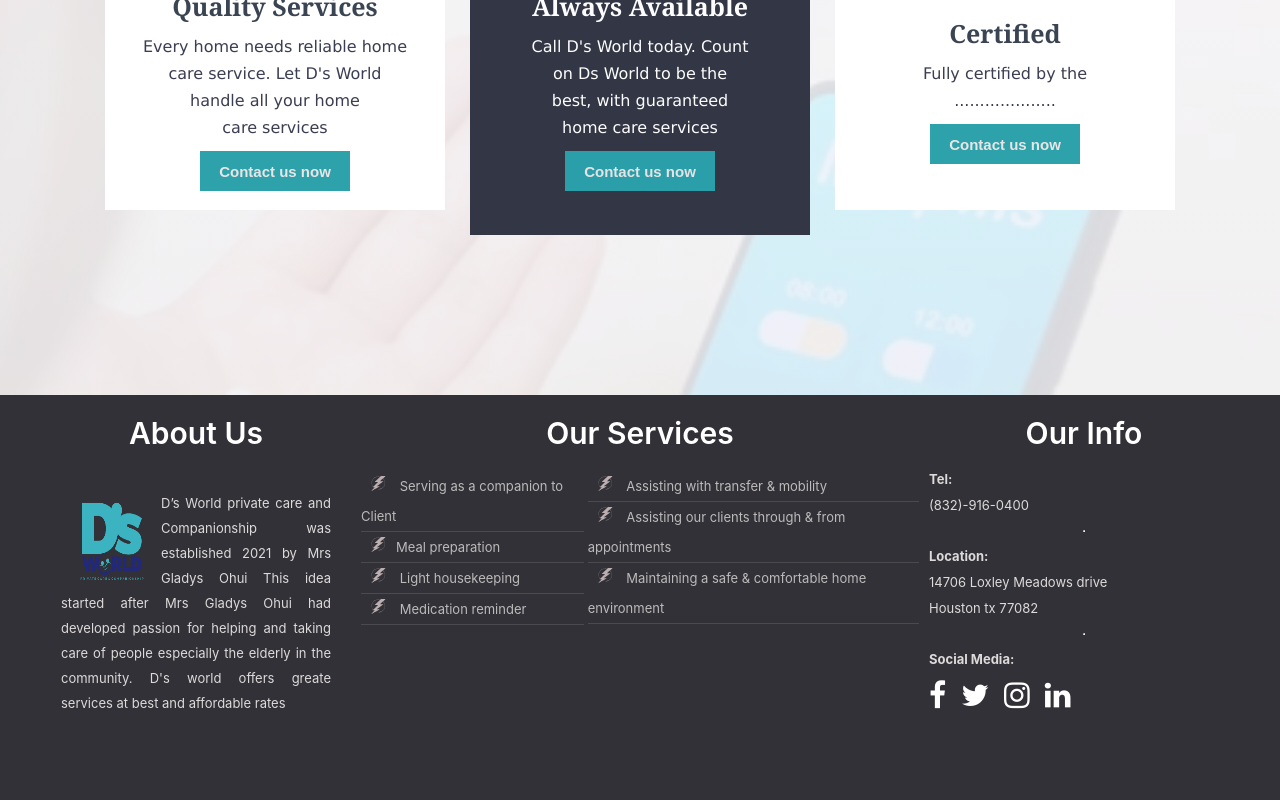
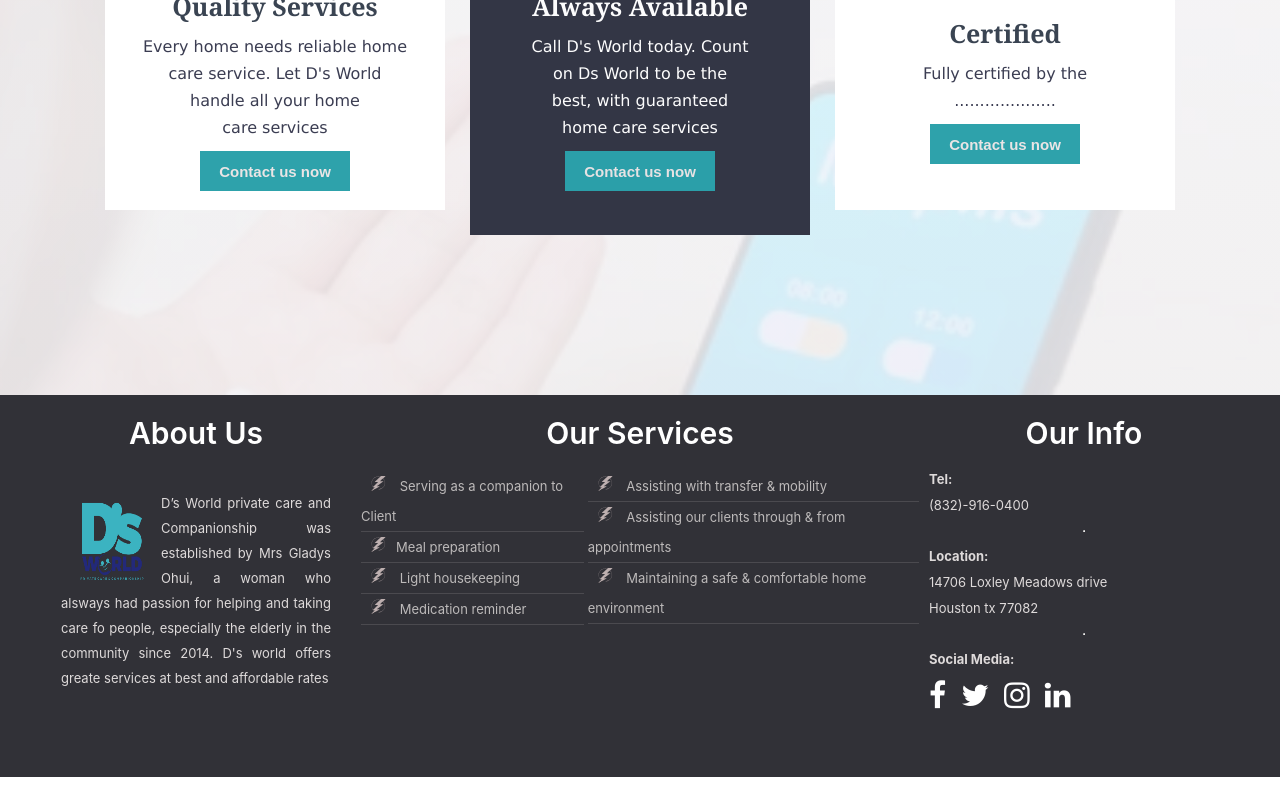
Before and after one commit to OPOKUSIAWEUGENE/joint_health_care_website4, a React (Create React App) app: page / in a window 1280 px wide. Shown: the part 1778-2578 px from the top of the page. After the commit the page ends 2555 px from the top, so only its background shows below. Built offline with nearby package versions, Linux system fonts and the light colour scheme.

Commit message:
new updates

```diff
--- a/src/Layout/Footer.js
+++ b/src/Layout/Footer.js
@@ -12,11 +12,10 @@
          <div className={styles.aboutus}>
              <img alt="logo" src={Logo} style={{width:100, height:100}}/>
             <div className={styles.footerdescription}>
-            D’s World private care and Companionship was established 2021 by Mrs Gladys Ohui
-            This idea started after Mrs Gladys Ohui had developed passion for
-            helping and taking care of people especially the elderly in
-            the community. D's world offers greate services at best and
-            affordable rates
+            D’s World private care and Companionship was established by Mrs Gladys Ohui,
+            a woman who alsways had passion for helping and  taking care fo people,
+            especially the elderly in the community since 2014.
+           D's world offers greate services at best and affordable rates
             </div>
             </div>
 </Footercards>
```
